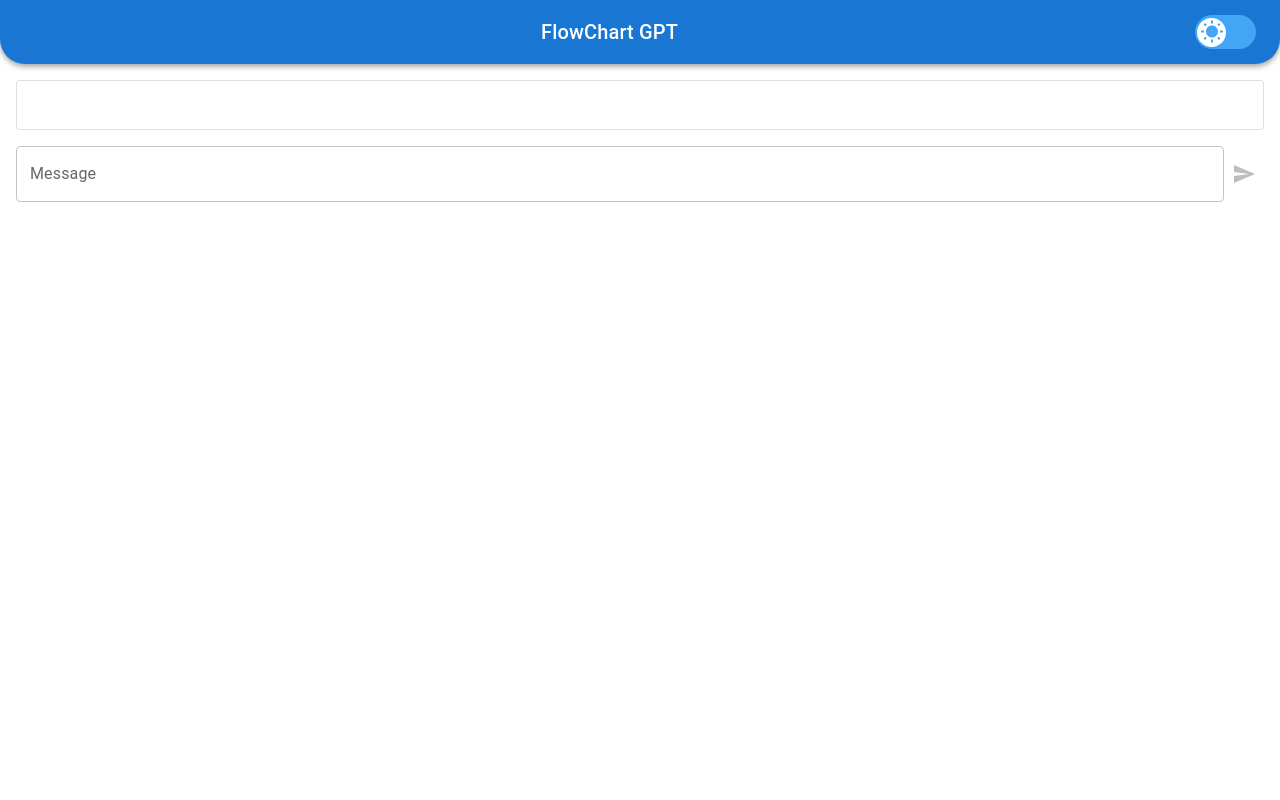
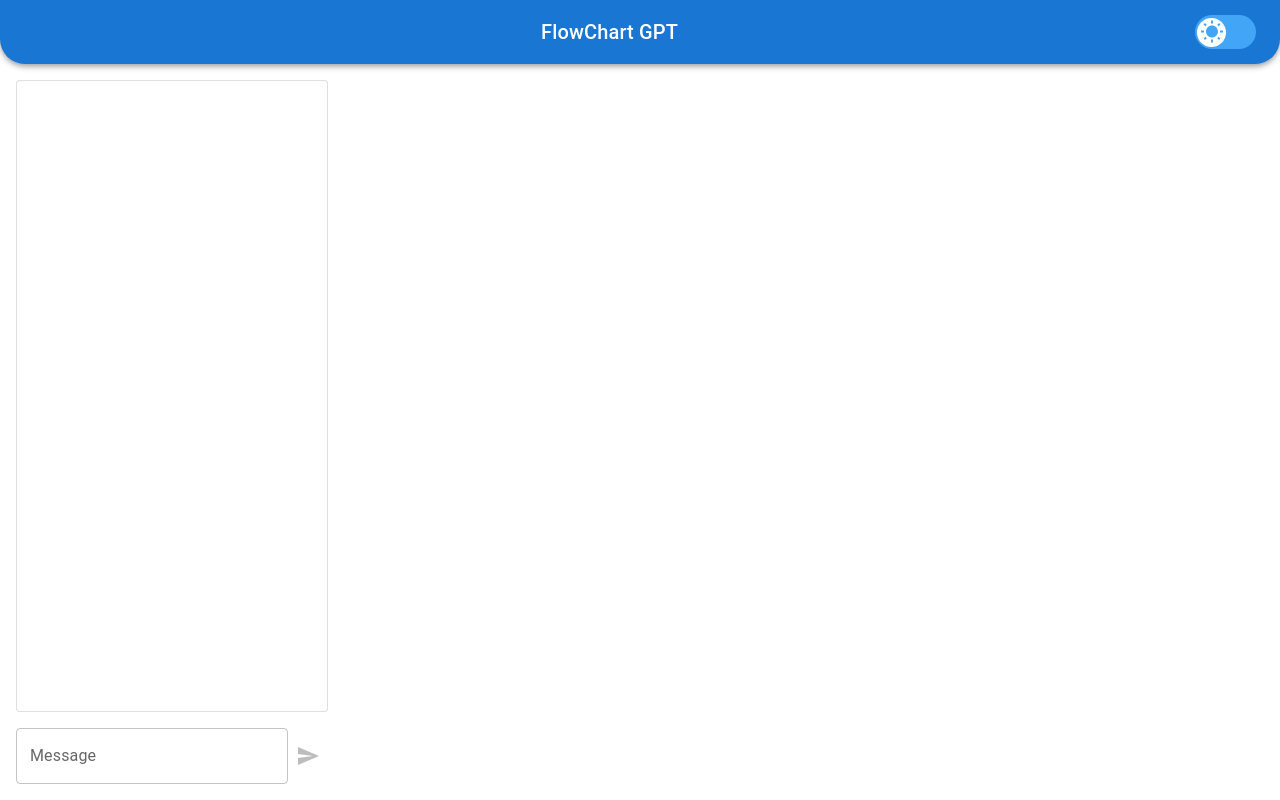
Before and after one commit to marcogracie/flowchartgpt_frontend, a React (Vite) app: page / in a window 1280 px wide. Built offline with nearby package versions, Linux system fonts and the light colour scheme.

Commit message:
chat box now takes up left fourth of window, now we need the text to go in bubbles and be able to distinguish if messages are from user or gpt api

```diff
--- a/src/App.jsx
+++ b/src/App.jsx
@@ -85,6 +85,9 @@ function App() {
       <Box
         sx={{
           flexGrow: 1,
+          display: "flex",
+          flexDirection: "column",
+          minHeight: "100vh"
         }}
       >
         <AppBar position="static" sx={{ borderRadius: "0px 0px 25px 25px" }}>
@@ -102,8 +105,10 @@ function App() {
             />
           </Toolbar>
         </AppBar>
+        <Grid container sx={{ flexGrow: 1, p: 2}}>
+          <Grid item xs={12} md={3}>
         <Box
-          sx={{ flexGrow: 1, p: 2, display: "flex", flexDirection: "column" }}
+          sx={{display: "flex", flexDirection: "column", height: "100%" }}
         >
           <Paper
             variant="outlined"
@@ -158,6 +163,9 @@ function App() {
             </IconButton>
           </Box>
         </Box>
+      </Grid>
+      <Grid item xs={12} md={9}></Grid>
+      </Grid>
       </Box>
     </ThemeProvider>
   );
```
